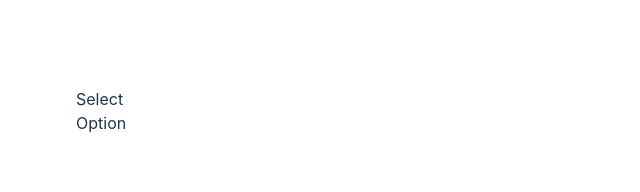
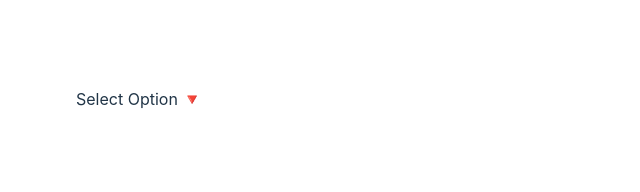
Before and after one commit to Jaunty5899/CustomDropdown, a React (Vite) app: page / in a window 1280 px wide. Shown: the top 192 px of the page, without its empty margins (0-640 px from the left). Built offline with nearby package versions, Linux system fonts and the light colour scheme.

Commit message:
switched to animated list

```diff
--- a/src/Dropdown.css
+++ b/src/Dropdown.css
@@ -2,10 +2,12 @@
   display: flex;
   flex-direction: column;
   gap: 5px;
-  width: 120px;
+  width: 150px;
   height: 100%;
 }
 .dropDownButton {
+  display: flex;
+  justify-content: space-between;
   border: 2px solid white;
   border-radius: 5px;
   padding: 5px 10px;
@@ -13,7 +15,11 @@
 .dropDownList {
   border: 2px solid white;
   border-radius: 5px;
-  display: none;
+  /* display: none; */
+  max-height: 0;
+  overflow: hidden;
+  opacity: 0;
+  transition: opacity 0.3s, max-height 0.3s;
 }
 .dropDownOption {
   padding: 5px 10px;
@@ -21,7 +27,9 @@
   justify-content: space-between;
 }
 .active {
-  display: block;
+  max-height: 200px;
+  opacity: 1;
+  /* display: block; */
 }
 .activeMarker::after {
   content: "✔";
--- a/src/Dropdown.jsx
+++ b/src/Dropdown.jsx
@@ -8,6 +8,7 @@ export default function Dropdown({ colors }) {
     <div className="dropDownContainer">
       <div className="dropDownButton" onClick={() => setToggle(true)}>
         {choice}
+        <span>{toggle ? "🔺" : "🔻"}</span>
       </div>
       <div className={`dropDownList ${toggle && "active"}`}>
         {colors.map((e) => (
```
